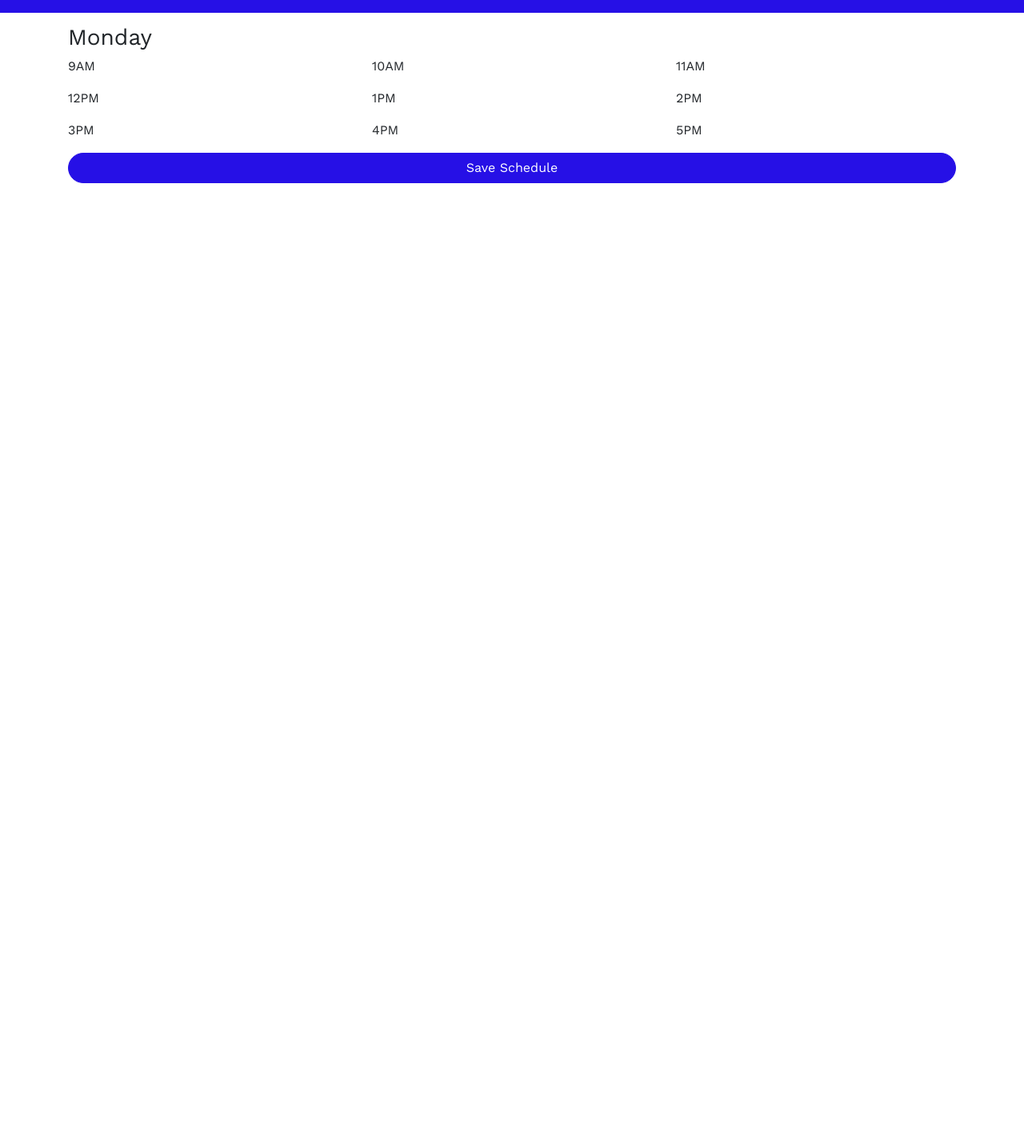
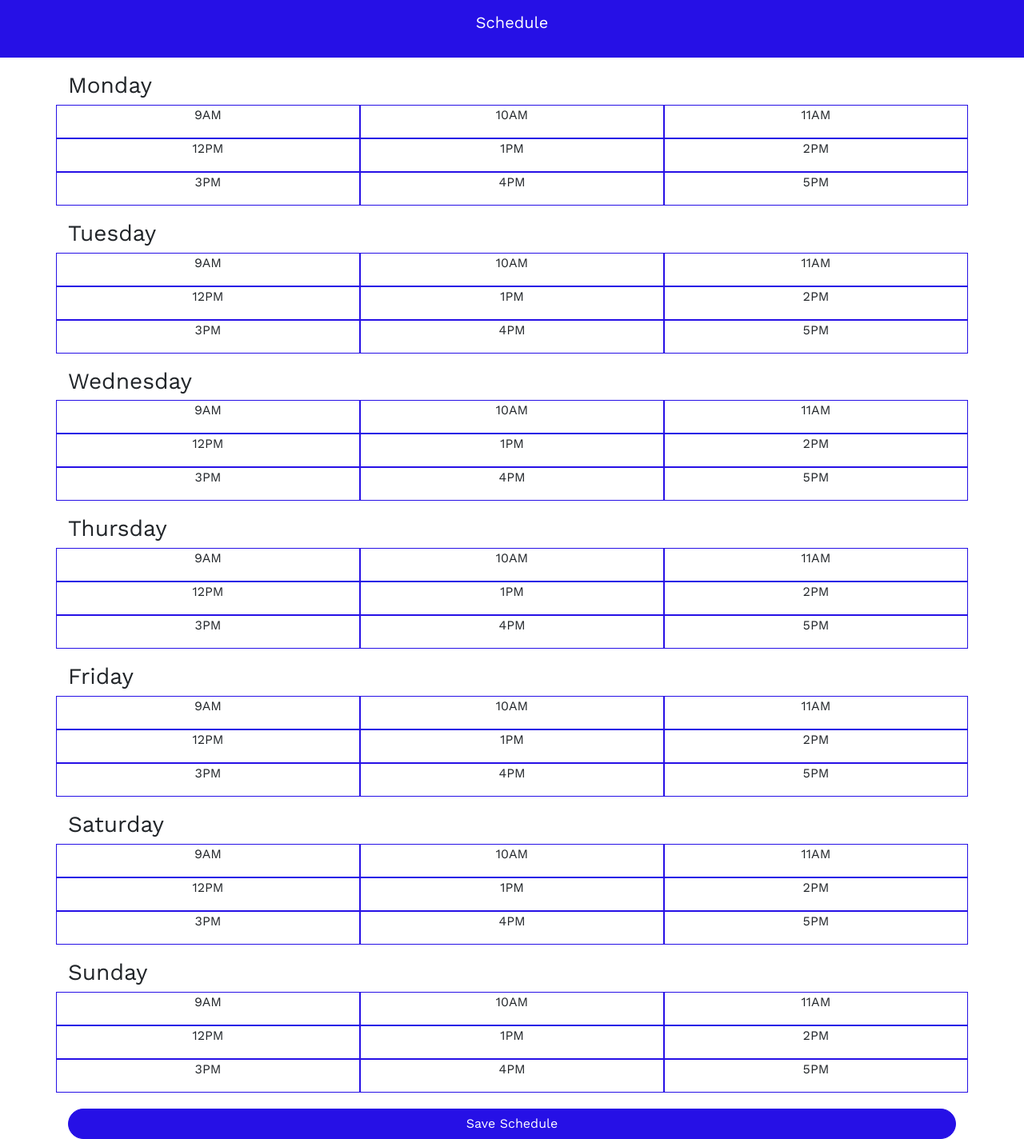
Before and after one commit to SpencerBateman/database-final, an Angular app: page /user/1/schedule in a window 1280 px wide. Shown: the whole page at 80% size. Before the commit the page ends 800 px from the top, so only its background shows below. Built offline with nearby package versions, Linux system fonts and the light colour scheme; no server answers.

Commit message:
make schedule

```diff
--- a/src/app/components/schedule/schedule.component.html
+++ b/src/app/components/schedule/schedule.component.html
@@ -1,22 +1,115 @@
 <nav class="navbar navbar-dark bg-primary mb-3">
   <div class="container">
+    <p class="navbar-brand mx-auto">Schedule</p>
   </div>
 </nav>
 <div class='container'>
   <!-- {{userId}}
   {{scheduleId}} -->
+  <div class="schedule__day">
   <h3>Monday</h3>
   <div class="row">
-    <div [ngClass]="{'schedule__hour--active' : monday?._9}" class="col-4 schedule--hour"><p>9AM</p></div>
-    <div [ngClass]="{'schedule__hour--active' : monday?._10}" class="col-4 schedule__hour"><p>10AM</p></div>
-    <div [ngClass]="{'schedule__hour--active' : monday?._11}" class="col-4 schedule__hour"><p>11AM</p></div>
-    <div [ngClass]="{'schedule__hour--active' : monday?._12}" class="col-4 schedule__hour"><p>12PM</p></div>
-    <div [ngClass]="{'schedule__hour--active' : monday?._13}" class="col-4 schedule__hour"><p>1PM</p></div>
-    <div [ngClass]="{'schedule__hour--active' : monday?._14}" class="col-4 schedule__hour"><p>2PM</p></div>
-    <div [ngClass]="{'schedule__hour--active' : monday?._15}" class="col-4 schedule__hour"><p>3PM</p></div>
-    <div [ngClass]="{'schedule__hour--active' : monday?._16}" class="col-4 schedule__hour"><p>4PM</p></div>
-    <div [ngClass]="{'schedule__hour--active' : monday?._17}" class="col-4 schedule__hour"><p>5PM</p></div>
+    <div (click)="monday._9 = !monday._9" [ngClass]="{'schedule__hour--active' : monday?._9}" class="col-4 schedule__hour"><p>9AM</p></div>
+    <div (click)="monday._10 = !monday._10" [ngClass]="{'schedule__hour--active' : monday?._10}" class="col-4 schedule__hour"><p>10AM</p></div>
+    <div (click)="monday._11 = !monday._11" [ngClass]="{'schedule__hour--active' : monday?._11}" class="col-4 schedule__hour"><p>11AM</p></div>
+    <div (click)="monday._12 = !monday._12" [ngClass]="{'schedule__hour--active' : monday?._12}" class="col-4 schedule__hour"><p>12PM</p></div>
+    <div (click)="monday._13 = !monday._13" [ngClass]="{'schedule__hour--active' : monday?._13}" class="col-4 schedule__hour"><p>1PM</p></div>
+    <div (click)="monday._14 = !monday._14" [ngClass]="{'schedule__hour--active' : monday?._14}" class="col-4 schedule__hour"><p>2PM</p></div>
+    <div (click)="monday._15 = !monday._15" [ngClass]="{'schedule__hour--active' : monday?._15}" class="col-4 schedule__hour"><p>3PM</p></div>
+    <div (click)="monday._16 = !monday._16" [ngClass]="{'schedule__hour--active' : monday?._16}" class="col-4 schedule__hour"><p>4PM</p></div>
+    <div (click)="monday._17 = !monday._17" [ngClass]="{'schedule__hour--active' : monday?._17}" class="col-4 schedule__hour"><p>5PM</p></div>
   </div>
+</div>
+
+  <div class="schedule__day">
+  <h3>Tuesday</h3>
+  <div class="row">
+    <div (click)="tuesday._9 = !tuesday._9" [ngClass]="{'schedule__hour--active' : tuesday?._9}" class="col-4 schedule__hour"><p>9AM</p></div>
+    <div (click)="tuesday._10 = !tuesday._10" [ngClass]="{'schedule__hour--active' : tuesday?._10}" class="col-4 schedule__hour"><p>10AM</p></div>
+    <div (click)="tuesday._11 = !tuesday._11" [ngClass]="{'schedule__hour--active' : tuesday?._11}" class="col-4 schedule__hour"><p>11AM</p></div>
+    <div (click)="tuesday._12 = !tuesday._12" [ngClass]="{'schedule__hour--active' : tuesday?._12}" class="col-4 schedule__hour"><p>12PM</p></div>
+    <div (click)="tuesday._13 = !tuesday._13" [ngClass]="{'schedule__hour--active' : tuesday?._13}" class="col-4 schedule__hour"><p>1PM</p></div>
+    <div (click)="tuesday._14 = !tuesday._14" [ngClass]="{'schedule__hour--active' : tuesday?._14}" class="col-4 schedule__hour"><p>2PM</p></div>
+    <div (click)="tuesday._15 = !tuesday._15" [ngClass]="{'schedule__hour--active' : tuesday?._15}" class="col-4 schedule__hour"><p>3PM</p></div>
+    <div (click)="tuesday._16 = !tuesday._16" [ngClass]="{'schedule__hour--active' : tuesday?._16}" class="col-4 schedule__hour"><p>4PM</p></div>
+    <div (click)="tuesday._17 = !tuesday._17" [ngClass]="{'schedule__hour--active' : tuesday?._17}" class="col-4 schedule__hour"><p>5PM</p></div>
+  </div>
+</div>
+
+  <div class="schedule__day">
+  <h3>Wednesday</h3>
+  <div class="row">
+    <div (click)="wednesday._9 = !wednesday._9" [ngClass]="{'schedule__hour--active' : wednesday?._9}" class="col-4 schedule__hour"><p>9AM</p></div>
+    <div (click)="wednesday._10 = !wednesday._10" [ngClass]="{'schedule__hour--active' : wednesday?._10}" class="col-4 schedule__hour"><p>10AM</p></div>
+    <div (click)="wednesday._11 = !wednesday._11" [ngClass]="{'schedule__hour--active' : wednesday?._11}" class="col-4 schedule__hour"><p>11AM</p></div>
+    <div (click)="wednesday._12 = !wednesday._12" [ngClass]="{'schedule__hour--active' : wednesday?._12}" class="col-4 schedule__hour"><p>12PM</p></div>
+    <div (click)="wednesday._13 = !wednesday._13" [ngClass]="{'schedule__hour--active' : wednesday?._13}" class="col-4 schedule__hour"><p>1PM</p></div>
+    <div (click)="wednesday._14 = !wednesday._14" [ngClass]="{'schedule__hour--active' : wednesday?._14}" class="col-4 schedule__hour"><p>2PM</p></div>
+    <div (click)="wednesday._15 = !wednesday._15" [ngClass]="{'schedule__hour--active' : wednesday?._15}" class="col-4 schedule__hour"><p>3PM</p></div>
+    <div (click)="wednesday._16 = !wednesday._16" [ngClass]="{'schedule__hour--active' : wednesday?._16}" class="col-4 schedule__hour"><p>4PM</p></div>
+    <div (click)="wednesday._17 = !wednesday._17" [ngClass]="{'schedule__hour--active' : wednesday?._17}" class="col-4 schedule__hour"><p>5PM</p></div>
+  </div>
+</div>
+
+  <div class="schedule__day">
+  <h3>Thursday</h3>
+  <div class="row">
+    <div (click)="thursday._9 = !thursday._9" [ngClass]="{'schedule__hour--active' : thursday?._9}" class="col-4 schedule__hour"><p>9AM</p></div>
+    <div (click)="thursday._10 = !thursday._10" [ngClass]="{'schedule__hour--active' : thursday?._10}" class="col-4 schedule__hour"><p>10AM</p></div>
+    <div (click)="thursday._11 = !thursday._11" [ngClass]="{'schedule__hour--active' : thursday?._11}" class="col-4 schedule__hour"><p>11AM</p></div>
+    <div (click)="thursday._12 = !thursday._12" [ngClass]="{'schedule__hour--active' : thursday?._12}" class="col-4 schedule__hour"><p>12PM</p></div>
+    <div (click)="thursday._13 = !thursday._13" [ngClass]="{'schedule__hour--active' : thursday?._13}" class="col-4 schedule__hour"><p>1PM</p></div>
+    <div (click)="thursday._14 = !thursday._14" [ngClass]="{'schedule__hour--active' : thursday?._14}" class="col-4 schedule__hour"><p>2PM</p></div>
+    <div (click)="thursday._15 = !thursday._15" [ngClass]="{'schedule__hour--active' : thursday?._15}" class="col-4 schedule__hour"><p>3PM</p></div>
+    <div (click)="thursday._16 = !thursday._16" [ngClass]="{'schedule__hour--active' : thursday?._16}" class="col-4 schedule__hour"><p>4PM</p></div>
+    <div (click)="thursday._17 = !thursday._17" [ngClass]="{'schedule__hour--active' : thursday?._17}" class="col-4 schedule__hour"><p>5PM</p></div>
+  </div>
+</div>
+
+  <div class="schedule__day">
+  <h3>Friday</h3>
+  <div class="row">
+    <div (click)="friday._9 = !friday._9" [ngClass]="{'schedule__hour--active' : friday?._9}" class="col-4 schedule__hour"><p>9AM</p></div>
+    <div (click)="friday._10 = !friday._10" [ngClass]="{'schedule__hour--active' : friday?._10}" class="col-4 schedule__hour"><p>10AM</p></div>
+    <div (click)="friday._11 = !friday._11" [ngClass]="{'schedule__hour--active' : friday?._11}" class="col-4 schedule__hour"><p>11AM</p></div>
+    <div (click)="friday._12 = !friday._12" [ngClass]="{'schedule__hour--active' : friday?._12}" class="col-4 schedule__hour"><p>12PM</p></div>
+    <div (click)="friday._13 = !friday._13" [ngClass]="{'schedule__hour--active' : friday?._13}" class="col-4 schedule__hour"><p>1PM</p></div>
+    <div (click)="friday._14 = !friday._14" [ngClass]="{'schedule__hour--active' : friday?._14}" class="col-4 schedule__hour"><p>2PM</p></div>
+    <div (click)="friday._15 = !friday._15" [ngClass]="{'schedule__hour--active' : friday?._15}" class="col-4 schedule__hour"><p>3PM</p></div>
+    <div (click)="friday._16 = !friday._16" [ngClass]="{'schedule__hour--active' : friday?._16}" class="col-4 schedule__hour"><p>4PM</p></div>
+    <div (click)="friday._17 = !friday._17" [ngClass]="{'schedule__hour--active' : friday?._17}" class="col-4 schedule__hour"><p>5PM</p></div>
+  </div>
+</div>
+
+  <div class="schedule__day">
+  <h3>Saturday</h3>
+  <div class="row">
+    <div (click)="saturday._9 = !saturday._9" [ngClass]="{'schedule__hour--active' : saturday?._9}" class="col-4 schedule__hour"><p>9AM</p></div>
+    <div (click)="saturday._10 = !saturday._10" [ngClass]="{'schedule__hour--active' : saturday?._10}" class="col-4 schedule__hour"><p>10AM</p></div>
+    <div (click)="saturday._11 = !saturday._11" [ngClass]="{'schedule__hour--active' : saturday?._11}" class="col-4 schedule__hour"><p>11AM</p></div>
+    <div (click)="saturday._12 = !saturday._12" [ngClass]="{'schedule__hour--active' : saturday?._12}" class="col-4 schedule__hour"><p>12PM</p></div>
+    <div (click)="saturday._13 = !saturday._13" [ngClass]="{'schedule__hour--active' : saturday?._13}" class="col-4 schedule__hour"><p>1PM</p></div>
+    <div (click)="saturday._14 = !saturday._14" [ngClass]="{'schedule__hour--active' : saturday?._14}" class="col-4 schedule__hour"><p>2PM</p></div>
+    <div (click)="saturday._15 = !saturday._15" [ngClass]="{'schedule__hour--active' : saturday?._15}" class="col-4 schedule__hour"><p>3PM</p></div>
+    <div (click)="saturday._16 = !saturday._16" [ngClass]="{'schedule__hour--active' : saturday?._16}" class="col-4 schedule__hour"><p>4PM</p></div>
+    <div (click)="saturday._17 = !saturday._17" [ngClass]="{'schedule__hour--active' : saturday?._17}" class="col-4 schedule__hour"><p>5PM</p></div>
+  </div>
+</div>
+
+  <div class="schedule__day">
+  <h3>Sunday</h3>
+  <div class="row">
+    <div (click)="sunday._9 = !sunday._9" [ngClass]="{'schedule__hour--active' : sunday?._9}" class="col-4 schedule__hour"><p>9AM</p></div>
+    <div (click)="sunday._10 = !sunday._10" [ngClass]="{'schedule__hour--active' : sunday?._10}" class="col-4 schedule__hour"><p>10AM</p></div>
+    <div (click)="sunday._11 = !sunday._11" [ngClass]="{'schedule__hour--active' : sunday?._11}" class="col-4 schedule__hour"><p>11AM</p></div>
+    <div (click)="sunday._12 = !sunday._12" [ngClass]="{'schedule__hour--active' : sunday?._12}" class="col-4 schedule__hour"><p>12PM</p></div>
+    <div (click)="sunday._13 = !sunday._13" [ngClass]="{'schedule__hour--active' : sunday?._13}" class="col-4 schedule__hour"><p>1PM</p></div>
+    <div (click)="sunday._14 = !sunday._14" [ngClass]="{'schedule__hour--active' : sunday?._14}" class="col-4 schedule__hour"><p>2PM</p></div>
+    <div (click)="sunday._15 = !sunday._15" [ngClass]="{'schedule__hour--active' : sunday?._15}" class="col-4 schedule__hour"><p>3PM</p></div>
+    <div (click)="sunday._16 = !sunday._16" [ngClass]="{'schedule__hour--active' : sunday?._16}" class="col-4 schedule__hour"><p>4PM</p></div>
+    <div (click)="sunday._17 = !sunday._17" [ngClass]="{'schedule__hour--active' : sunday?._17}" class="col-4 schedule__hour"><p>5PM</p></div>
+  </div>
+</div>
 
   <button (click)="saveSchedule()" type='submit' class='btn btn-primary btn-block'>Save Schedule</button>
 </div>
--- a/src/styles.css
+++ b/src/styles.css
@@ -19,3 +19,20 @@ i.fa {
   height: 300px;
   margin-top: 10px;
 }
+
+.schedule__day {
+  margin: 20px 0px;
+
+}
+
+.schedule__hour--active {
+  background: #2610e6;
+  color: white;
+  border: 1px solid white;
+}
+
+.schedule__hour {
+  border: 1px solid #2610e6;
+  /*border-radius: 500rem;*/
+  text-align: center;
+}
```
